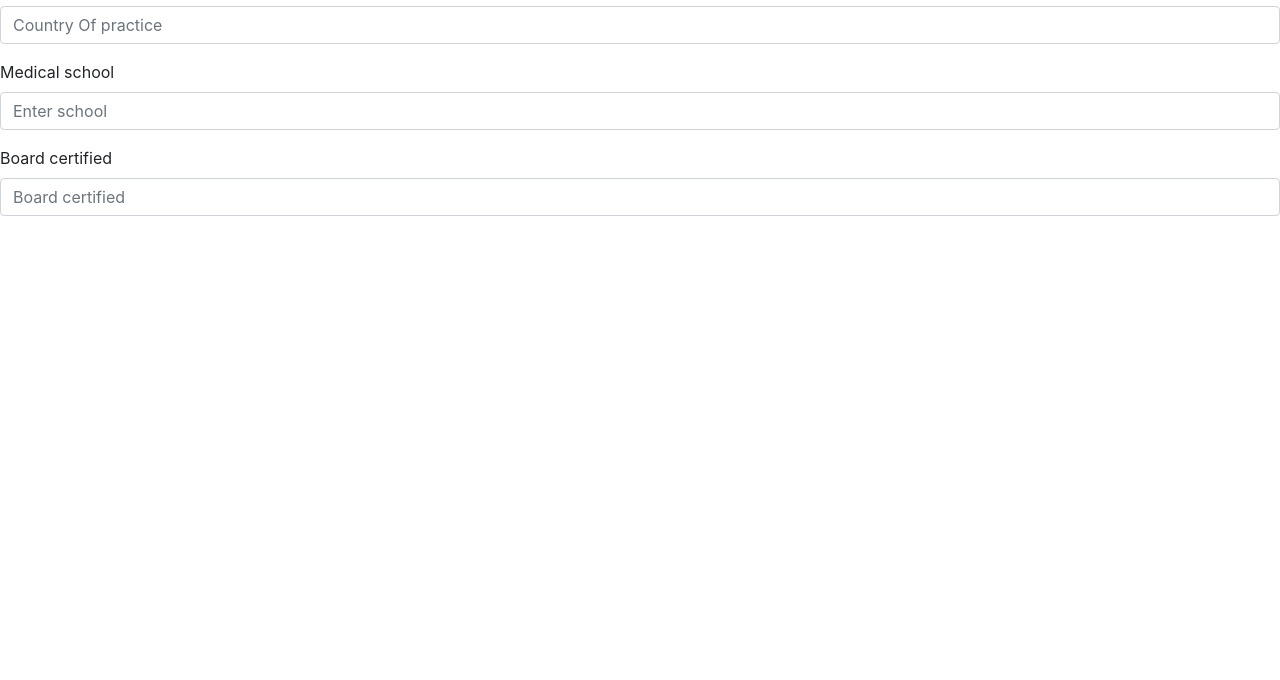
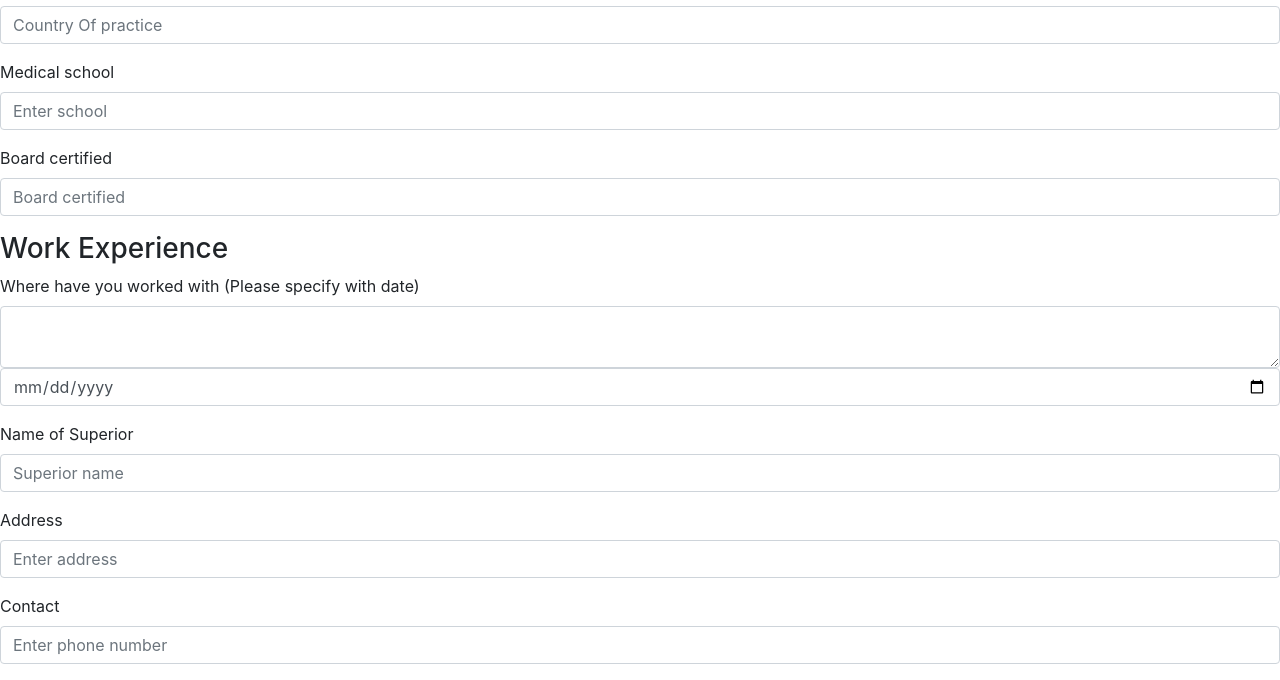
Before and after one commit to dreplica/E-medic, a Flask app: template templates/register.html in a window 1280 px wide. Shown: the part 1423-2103 px from the top of the page. Before the commit the page ends 1639 px from the top, so only its background shows below. Run offline with Flask 2, Linux system fonts and the light colour scheme; the template is opened without the code that fills it, so the values that code supplies are empty; parts of the project's set-up code (start-up, migrations or seed data) failed here and were passed over; some libraries are stand-ins or nearby versions.

Commit message:
added work experience to registration

```diff
--- a/templates/register.html
+++ b/templates/register.html
@@ -113,5 +113,28 @@
             </div>
         </form>
     </div>
+    <div>
+        <h3>Work Experience</h3>
+        <form action="" method="POST">
+            <div class="form-group">
+                <label>Where have you worked with (Please specify with date)</label>
+                <textarea class="form-control" name="work"></textarea>
+                <input type="date" name="date" class="form-control">
+            </div>
+            <div class="form-group">
+                <label for="valid">Name of Superior</label>
+                <input type="text" name="board" class="form-control" placeholder="Superior name">
+            </div>
+            <div class="form-group">
+                <label for="valid">Address</label>
+                <input type="text" name="board" class="form-control" placeholder="Enter address">
+            </div>
+            <div class="form-group">
+                <label for="valid">Contact</label>
+                <input type="text" name="board" class="form-control" placeholder="Enter phone number">
+            </div>
+
+        </form>
+    </div>
 </body>
 </html>
```
Also changed, not shown: templates/login.html (deleted, +0 -24 lines), app.py (line endings or trailing spaces).
